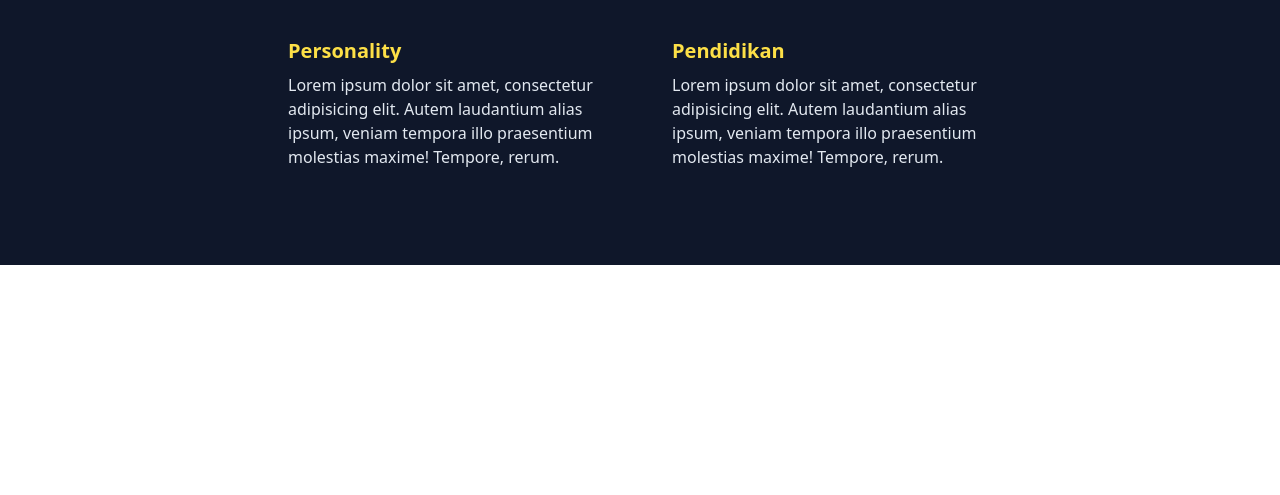
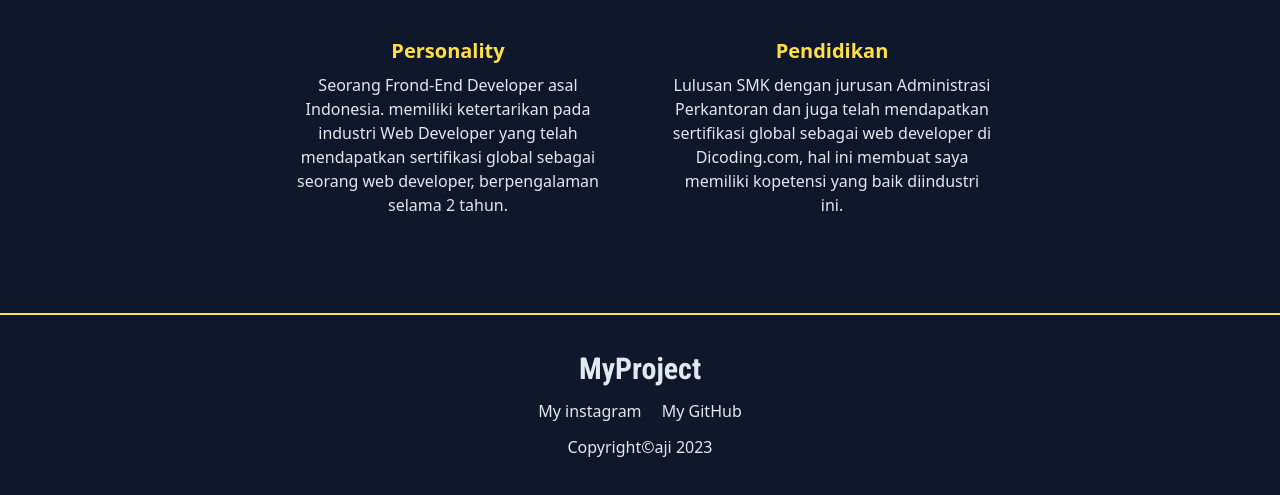
Before and after one commit to ajidarmansyah/ajidarmansyah.github.io, a website: page public/index.html in a window 1280 px wide. Shown: the part 576-1071 px from the top of the page. Before the commit the page ends 841 px from the top, so only its background shows below. Drawn offline with Linux system fonts and the light colour scheme.

Commit message:
mengedit bagian About (personality dan pendidikan) serta menambahkan footer

```diff
--- a/public/index.html
+++ b/public/index.html
@@ -37,7 +37,7 @@
                <h1 class="text-slate-200 font-roboto text-5xl lg:text-6xl font-bold">Aji Darmansyah</h1>
                <h3 class="text-slate-300 text-xl"><span class="font-bold">Web Developer</span> & Web Disain</h3>
                <p class="text-slate-200 mt-10">Kelahiran Bogor Indonesia, Saat ini saya aktif sebagai web developer yang telah mengembangkan project website.</p>
-               <a href="#" class="inline-block rounded-full px-7 py-2 bg-yellow-300 font-roboto mt-10">Hubungi Saya</a>
+               <a href="#" class="inline-block rounded-full px-7 py-2 bg-yellow-300 hover:bg-yellow-500 font-roboto mt-10">Hubungi Saya</a>
             </div>
             <div class="mx-auto -mt-28 md:-mt-40 xl:ml-64 lg:ml-32">
                 <img src="./img/Aji.jpg.png" alt="foto" class="relative z-10">
@@ -45,20 +45,26 @@
             </div>
         </div>
     </div>
-    <div class="w-full bg-slate-900 text-slate-200">
-        <h1 class="text-center text-2xl lg:text-3xl pt-5 font-roboto font-bold">About Me</h1>
-        <div class="border-b-2 border-yellow-300 w-10 lg:w-12 mx-auto"></div>
-        <div class="lg:flex lg:max-w-3xl mx-auto">
-            <div class="max-w-sm lg:max-w-xs md:max-w-md mx-auto mt-10">
-                <h2 class="text-yellow-300 text-xl font-bold mb-2">Personality</h2>
-                <p>Lorem ipsum dolor sit amet, consectetur adipisicing elit. Autem laudantium alias ipsum, veniam tempora illo praesentium molestias maxime! Tempore, rerum.</p>
+    <div class="w-full text-slate-200 bg-slate-900 border-b-2 border-yellow-300">
+            <h1 class="text-center text-2xl lg:text-3xl pt-5 font-roboto font-bold">About Me</h1>
+            <div class="border-b-2 border-yellow-300 w-10 lg:w-12 mx-auto"></div>
+            <div class="lg:flex lg:max-w-3xl mx-auto">
+                <div class="max-w-sm lg:max-w-xs md:max-w-md mx-auto mt-10 text-center">
+                    <h2 class="text-yellow-300 text-xl font-bold mb-2 ">Personality</h2>
+                    <p>Seorang Frond-End Developer asal Indonesia. memiliki ketertarikan pada industri Web Developer yang telah mendapatkan sertifikasi global sebagai seorang web developer, berpengalaman selama 2 tahun.</p>
+                </div>
+                <div class="max-w-sm lg:max-w-xs md:max-w-md mx-auto mt-10 pb-24 text-center">
+                    <h2 class="text-yellow-300 text-xl font-bold mb-2 ">Pendidikan</h2>
+                    <p>Lulusan SMK dengan jurusan Administrasi Perkantoran dan juga telah mendapatkan sertifikasi global sebagai web developer di Dicoding.com, hal ini membuat saya memiliki kopetensi yang baik diindustri ini.</p>
+                </div>
             </div>
-            <div class="max-w-sm lg:max-w-xs md:max-w-md mx-auto mt-10 pb-24">
-                <h2 class="text-yellow-300 text-xl font-bold mb-2">Pendidikan</h2>
-                <p>Lorem ipsum dolor sit amet, consectetur adipisicing elit. Autem laudantium alias ipsum, veniam tempora illo praesentium molestias maxime! Tempore, rerum.</p>
-            </div>
-        </div>
     </div>
+    <footer class="bg-slate-900 text-slate-200 text-center py-9">
+        <h1 class="text-3xl font-roboto font-bold">MyProject</h1>
+        <a href="https://www.instagram.com/ajidarmansyah_/" class="inline-block hover:underline hover:underline-offset-1 my-3 mx-2">My instagram</a>
+        <a href="https://github.com/ajidarmansyah" class="inline-block hover:underline hover:underline-offset-1 my-3 mx-2">My GitHub</a>
+        <p>Copyright©aji 2023</p>
+    </footer>
     <script src="../src/script.js"></script>
 </body>
 </html>
```
Also changed, not shown: public/output.css.
